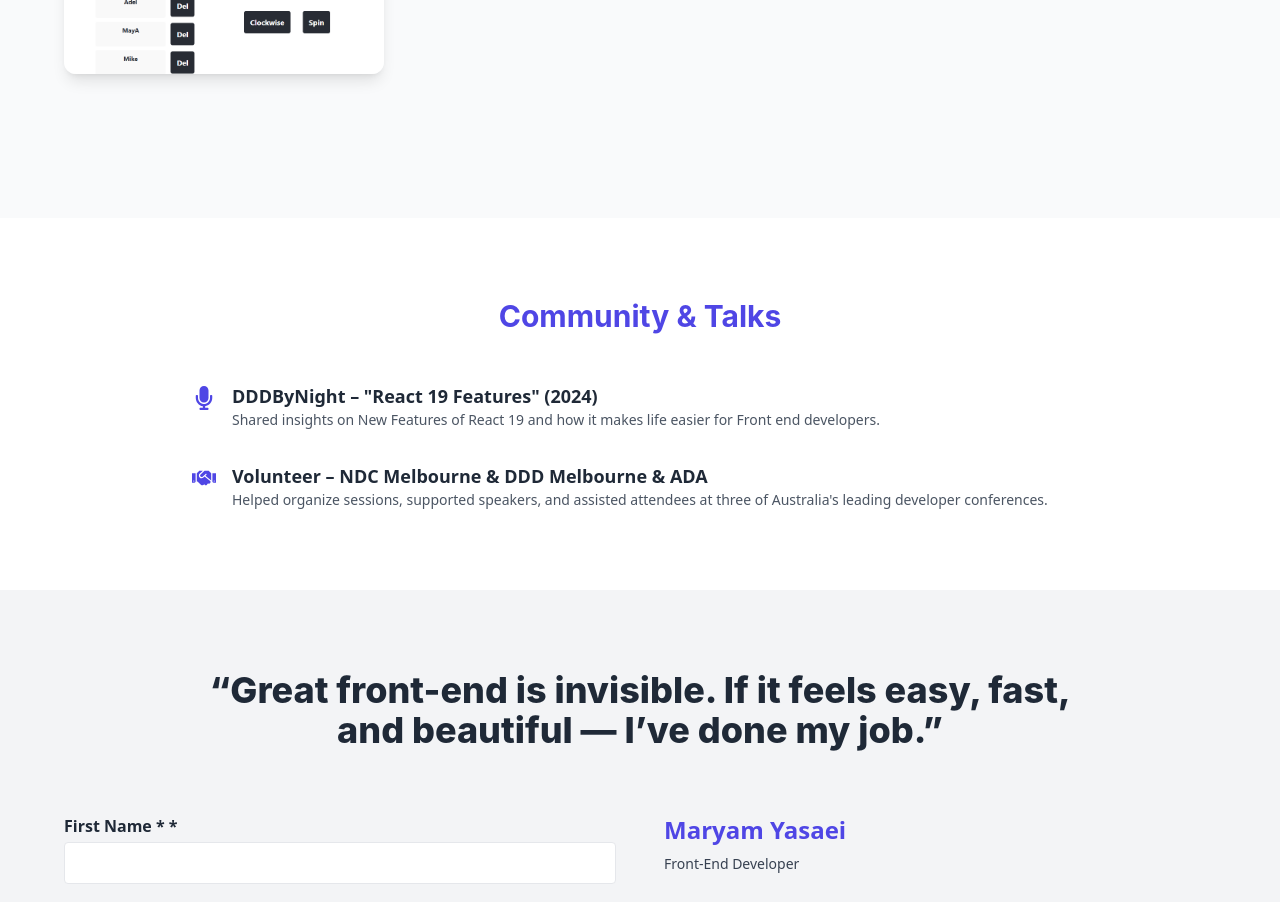
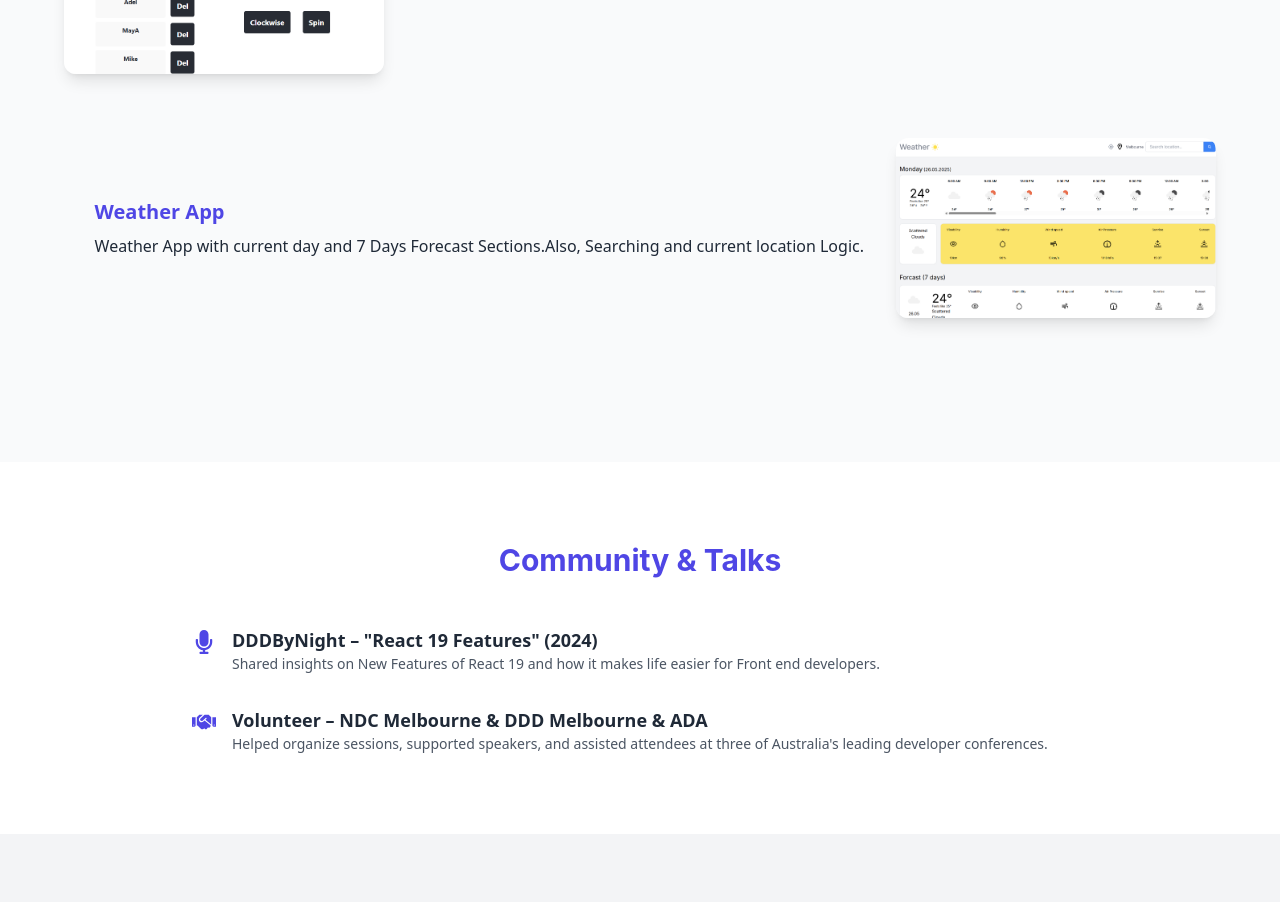
Before and after one commit to maryamyasaei/portfolio, a Next.js app: page / in a window 1280 px wide. Shown: the part 2920-3822 px from the top of the page. Built offline with nearby package versions, Linux system fonts and the light colour scheme.

Commit message:
Adding Weather App to Projects Section

```diff
--- a/components/ProjectsSection.tsx
+++ b/components/ProjectsSection.tsx
@@ -35,6 +35,13 @@ const projects = [
       "This will be an app that I presume is inspired by the TV show Wheel of Fortune. In the TV show, contestants try to figure out a short phrase by guessing letters.",
     image: "./WheelOfNames.png",
     link: "https://wheel-of-names-app.vercel.app/",
+  },
+  {
+    title: "Weather App",
+    description:
+      "Weather App with current day and 7 Days Forecast Sections.Also, Searching and current location Logic.",
+    image: "./WeatherApp.png",
+    link: "https://weather-app-psi-eight-32.vercel.app/",
   },
 ]
 
```
Also changed, not shown: public/WeatherApp.png (added).
